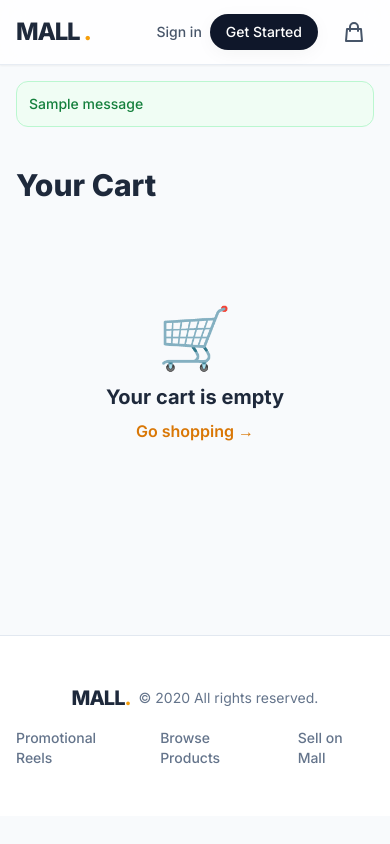
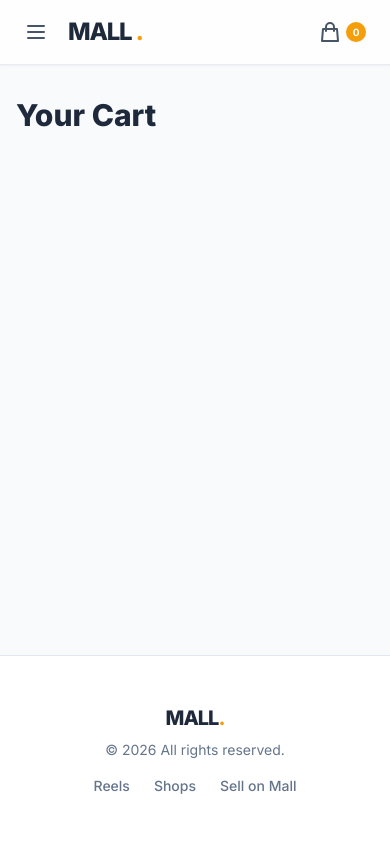
Before and after one commit to Hydrogen999/digital-mall, a Python web app: template templates/cart.html in a window 390 px wide. Run offline with Jinja, Linux system fonts and the light colour scheme; the template is opened without the code that fills it: most values are stand-ins (such as "Sample title", 1, 10 or a date in 2020); one stand-in notice (Sample message) is shown; some libraries are stand-ins or nearby versions.

Commit message:
Added full mobile responsiveness and mobile navigation

```diff
--- a/templates/base.html
+++ b/templates/base.html
@@ -3,35 +3,21 @@
 <head>
   <meta charset="utf-8">
   <meta name="viewport" content="width=device-width, initial-scale=1">
-  <meta name="csrf-token" content="{{ csrf_token() }}">
   <title>{% block title %}Digital Mall{% endblock %}</title>
 
-  <!-- Google Fonts -->
   <link rel="preconnect" href="https://fonts.googleapis.com">
   <link rel="preconnect" href="https://fonts.gstatic.com" crossorigin>
   <link href="https://fonts.googleapis.com/css2?family=Inter:wght@400;500;600;700;800&display=swap" rel="stylesheet">
 
   <script src="https://cdn.tailwindcss.com"></script>
-  <script nonce="{{ csp_nonce }}">
+  <script>
     tailwind.config = {
       theme: {
         extend: {
-          fontFamily: {
-            sans: ['Inter', 'sans-serif'],
-          },
+          fontFamily: { sans: ['Inter', 'sans-serif'] },
           colors: {
-            brand: {
-              50: '#fffbeb',
-              100: '#fef3c7',
-              400: '#fbbf24',
-              500: '#f59e0b',
-              600: '#d97706',
-            },
-            slate: {
-              850: '#1e293b',
-              900: '#0f172a',
-              950: '#020617',
-            }
+            brand: { 50: '#fffbeb', 100: '#fef3c7', 400: '#fbbf24', 500: '#f59e0b', 600: '#d97706' },
+            slate: { 850: '#1e293b', 900: '#0f172a', 950: '#020617' }
           },
           boxShadow: {
             'soft': '0 4px 20px -2px rgba(0, 0, 0, 0.05)',
@@ -43,24 +29,27 @@
   </script>
   <style>
     body { font-family: 'Inter', sans-serif; }
-    /* Smooth fade in for pages */
     main { animation: fadeIn 0.4s ease-in-out; }
     @keyframes fadeIn { from { opacity: 0; transform: translateY(5px); } to { opacity: 1; transform: translateY(0); } }
   </style>
-  <script src="{{ url_for('static', filename='js/app.js') }}" defer></script>
 </head>
-<body class="bg-slate-50 text-slate-800 antialiased selection:bg-brand-400 selection:text-white">
+<body class="bg-slate-50 text-slate-800 antialiased selection:bg-brand-400 selection:text-white flex flex-col min-h-screen">
 
   <!-- Glassmorphic Navbar -->
-  <header class="sticky top-0 z-50 bg-white/80 backdrop-blur-md border-b border-slate-200/80 shadow-sm transition-all">
-    <div class="max-w-7xl mx-auto px-4 h-16 flex items-center gap-4">
+  <header class="sticky top-0 z-50 bg-white/80 backdrop-blur-md border-b border-slate-200/80 shadow-sm transition-all w-full">
+    <div class="max-w-7xl mx-auto px-4 h-16 flex items-center justify-between gap-4">
 
-      <!-- Logo -->
+      <!-- Logo & Mobile Menu Button -->
+      <div class="flex items-center gap-3">
+        <button id="mobile-menu-btn" class="md:hidden p-2 text-slate-600 hover:text-brand-600">
+          <svg class="w-6 h-6" fill="none" stroke="currentColor" viewBox="0 0 24 24"><path stroke-linecap="round" stroke-linejoin="round" stroke-width="2" d="M4 6h16M4 12h16M4 18h16"></path></svg>
+        </button>
         <a href="/" class="text-2xl font-black tracking-tighter flex items-center gap-1">
           MALL<span class="text-brand-500">.</span>
         </a>
+      </div>
 
-      <!-- Search -->
+      <!-- Desktop Search -->
       <form class="flex-1 max-w-xl hidden md:block" action="/search" method="GET">
         <div class="relative group">
           <input name="q" placeholder="Search shops, brands, products..."
@@ -69,18 +58,14 @@
         </div>
       </form>
 
-      <!-- Nav Links -->
-      <nav class="ml-auto flex items-center gap-2 md:gap-4 text-sm font-medium">
+      <!-- Desktop Nav -->
+      <nav class="hidden md:flex items-center gap-4 text-sm font-medium">
         {% if current_user.is_authenticated %}
           {% if current_user.role == 'admin' %}
-            <a href="/admin" class="text-brand-600 hover:text-brand-700 font-bold bg-brand-50 px-3 py-1.5 rounded-lg">Admin Panel</a>
+            <a href="/admin" class="text-brand-600 hover:text-brand-700 font-bold bg-brand-50 px-3 py-1.5 rounded-lg">Admin</a>
           {% endif %}
-
-          <a href="/wishlist" class="text-slate-600 hover:text-brand-600 transition hidden sm:block">Wishlist</a>
-          <a href="/dashboard" class="text-slate-600 hover:text-brand-600 transition hidden sm:block">Dashboard</a>
-
-          <div class="h-6 w-px bg-slate-200 hidden sm:block mx-1"></div>
-
+          <a href="/wishlist" class="text-slate-600 hover:text-brand-600 transition">Wishlist</a>
+          <a href="/dashboard" class="text-slate-600 hover:text-brand-600 transition">Dashboard</a>
           <form action="/logout" method="POST" class="inline">
             <input type="hidden" name="csrf_token" value="{{ csrf_token() }}">
             <button class="text-slate-500 hover:text-red-500 transition font-semibold">Logout</button>
@@ -89,45 +74,73 @@
           <a href="/login" class="text-slate-600 hover:text-brand-600 transition">Sign in</a>
           <a href="/register" class="bg-slate-900 hover:bg-slate-800 text-white px-4 py-2 rounded-full transition shadow-soft">Get Started</a>
         {% endif %}
+      </nav>
 
       <!-- Cart Icon -->
-        <a href="/cart" class="relative p-2 text-slate-600 hover:text-brand-600 transition ml-2">
+      <a href="/cart" class="relative p-2 text-slate-600 hover:text-brand-600 transition flex items-center gap-1 font-bold text-sm">
         <svg class="w-6 h-6" fill="none" stroke="currentColor" viewBox="0 0 24 24"><path stroke-linecap="round" stroke-linejoin="round" stroke-width="2" d="M16 11V7a4 4 0 00-8 0v4M5 9h14l1 12H4L5 9z"></path></svg>
+        <span id="nav-cart-count" class="bg-brand-500 text-white text-[10px] w-5 h-5 rounded-full flex items-center justify-center shadow-sm">0</span>
       </a>
-      </nav>
+    </div>
+
+    <!-- Mobile Menu Dropdown -->
+    <div id="mobile-menu" class="hidden md:hidden bg-white border-t border-slate-100 p-4 space-y-3 shadow-lg absolute w-full">
+      <form action="/search" method="GET" class="mb-4">
+        <input name="q" placeholder="Search..." class="w-full px-4 py-2 rounded-xl border border-slate-200 bg-slate-50 text-sm outline-none">
+      </form>
+
+      {% if current_user.is_authenticated %}
+        {% if current_user.role == 'admin' %}
+          <a href="/admin" class="block text-brand-600 font-bold bg-brand-50 px-4 py-2.5 rounded-xl">Admin Panel</a>
+        {% endif %}
+        <a href="/dashboard" class="block text-slate-700 font-medium px-4 py-2.5 hover:bg-slate-50 rounded-xl">Dashboard</a>
+        <a href="/wishlist" class="block text-slate-700 font-medium px-4 py-2.5 hover:bg-slate-50 rounded-xl">Wishlist</a>
+        <a href="/reels" class="block text-slate-700 font-medium px-4 py-2.5 hover:bg-slate-50 rounded-xl">Reels</a>
+        <form action="/logout" method="POST" class="pt-2 border-t border-slate-100">
+          <input type="hidden" name="csrf_token" value="{{ csrf_token() }}">
+          <button class="w-full text-left text-red-500 font-bold px-4 py-2.5 hover:bg-red-50 rounded-xl">Logout</button>
+        </form>
+      {% else %}
+        <a href="/login" class="block text-slate-700 font-medium px-4 py-2.5 hover:bg-slate-50 rounded-xl">Sign In</a>
+        <a href="/register" class="block text-center bg-slate-900 text-white font-bold px-4 py-3 rounded-xl">Create Account</a>
+      {% endif %}
     </div>
   </header>
 
-  {# Flash messages are rendered once, here, for every page #}
-  {% with msgs = get_flashed_messages(with_categories=true) %}
-    {% if msgs %}
-      <div class="max-w-3xl mx-auto px-4 pt-4" role="status">
-        {% for cat, msg in msgs %}
-          <div class="mb-2 rounded-xl p-3 text-sm font-medium {{ 'bg-green-50 text-green-700 border border-green-200' if cat=='success' else 'bg-red-50 text-red-700 border border-red-200' }}">{{ msg }}</div>
-        {% endfor %}
-      </div>
-    {% endif %}
-  {% endwith %}
-
-  <main>
+  <main class="flex-1">
     {% block content %}{% endblock %}
   </main>
 
   <!-- Footer -->
-  <footer class="bg-white border-t border-slate-200 mt-20 py-12">
-    <div class="max-w-7xl mx-auto px-4 flex flex-col md:flex-row justify-between items-center gap-4">
-      <div class="flex items-center gap-2">
+  <footer class="bg-white border-t border-slate-200 mt-auto py-12">
+    <div class="max-w-7xl mx-auto px-4 flex flex-col md:flex-row justify-between items-center gap-4 text-center md:text-left">
+      <div class="flex flex-col md:flex-row items-center gap-2">
         <span class="text-xl font-black tracking-tighter">MALL<span class="text-brand-500">.</span></span>
-        <span class="text-sm text-slate-500">© {{ now().year if now else 2026 }} All rights reserved.</span>
+        <span class="text-sm text-slate-500">© 2026 All rights reserved.</span>
       </div>
       <div class="flex gap-6 text-sm text-slate-500 font-medium">
-        <a href="/reels" class="hover:text-brand-600 transition">Promotional Reels</a>
-        <a href="/search" class="hover:text-brand-600 transition">Browse Products</a>
+        <a href="/reels" class="hover:text-brand-600 transition">Reels</a>
+        <a href="/shops" class="hover:text-brand-600 transition">Shops</a>
         <a href="/register" class="hover:text-brand-600 transition">Sell on Mall</a>
       </div>
     </div>
   </footer>
 
+  <script nonce="{{ csp_nonce }}">
+    // Mobile menu toggle
+    document.getElementById('mobile-menu-btn')?.addEventListener('click', () => {
+      document.getElementById('mobile-menu').classList.toggle('hidden');
+    });
+
+    // Update cart counter on page load
+    document.addEventListener("DOMContentLoaded", () => {
+      const cart = JSON.parse(localStorage.getItem("mall_cart") || "[]");
+      const count = cart.reduce((sum, item) => sum + item.qty, 0);
+      const badge = document.getElementById("nav-cart-count");
+      if (badge) badge.innerText = count;
+    });
+  </script>
+
   {% block scripts %}{% endblock %}
 </body>
 </html>
--- a/templates/cart.html
+++ b/templates/cart.html
@@ -5,7 +5,7 @@
 <div class="max-w-3xl mx-auto px-4 py-8">
   <h1 class="text-3xl font-black mb-6">Your Cart</h1>
 
-  <div id="cart-container" class="space-y-3 hidden">
+   <div id="cart-container" class="hidden grid grid-cols-1 lg:grid-cols-[1fr,400px] gap-8 items-start">
     <div id="cart-items"></div>
 
     <div class="bg-white border border-slate-200 rounded-2xl p-5 mt-6">
```
Also changed, not shown: templates/dashboard.html (+8 -0 lines). Lines whose indentation alone changed are shown as unchanged.
